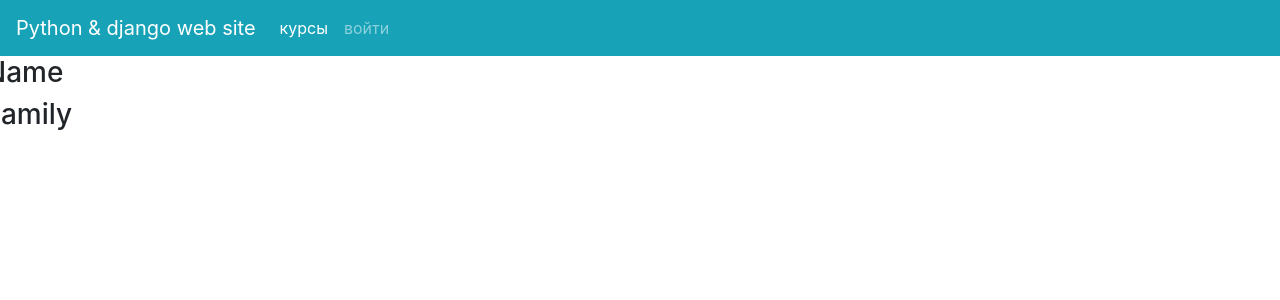
After one commit to Pgigurist/site_python, a Django app: template web_site/registration/templates/registration/account.html in a window 1280 px wide. The commit adds this page. Shown: the top 300 px of the page. Run offline with Django 3.2, Linux system fonts and the light colour scheme; the template is opened without the code that fills it, so the values that code supplies are empty; some libraries are stand-ins or nearby versions.

Commit message:
litle changes

```diff
--- /dev/null
+++ b/web_site/registration/templates/registration/account.html
@@ -0,0 +1,14 @@
+{% extends "registration/base.html" %}
+
+{% block content %}
+<!--user data-->
+<div class="row">
+
+    <div id="userData">
+        <h3 id="name">Name</h3>
+        <h3 id="family">Family</h3>
+    </div>
+</div>
+<!--schedule data-->
+<!--classes subscription data-->
+{% endblock %}
--- a/web_site/registration/templates/registration/base.html
+++ b/web_site/registration/templates/registration/base.html
@@ -7,9 +7,10 @@
 	</head>
 	<body>
 
-		<div id="header" class="header">
-			{% block header %}{% endblock %}
-		</div>
+		<header>
+			<!--rm>{% block header %}{% endblock %}</rm-->
+			{% include "registration/header.html" %}
+		</header>
 		<div id="content">
 			{% block content %}{% endblock %}
 		</div>
```
